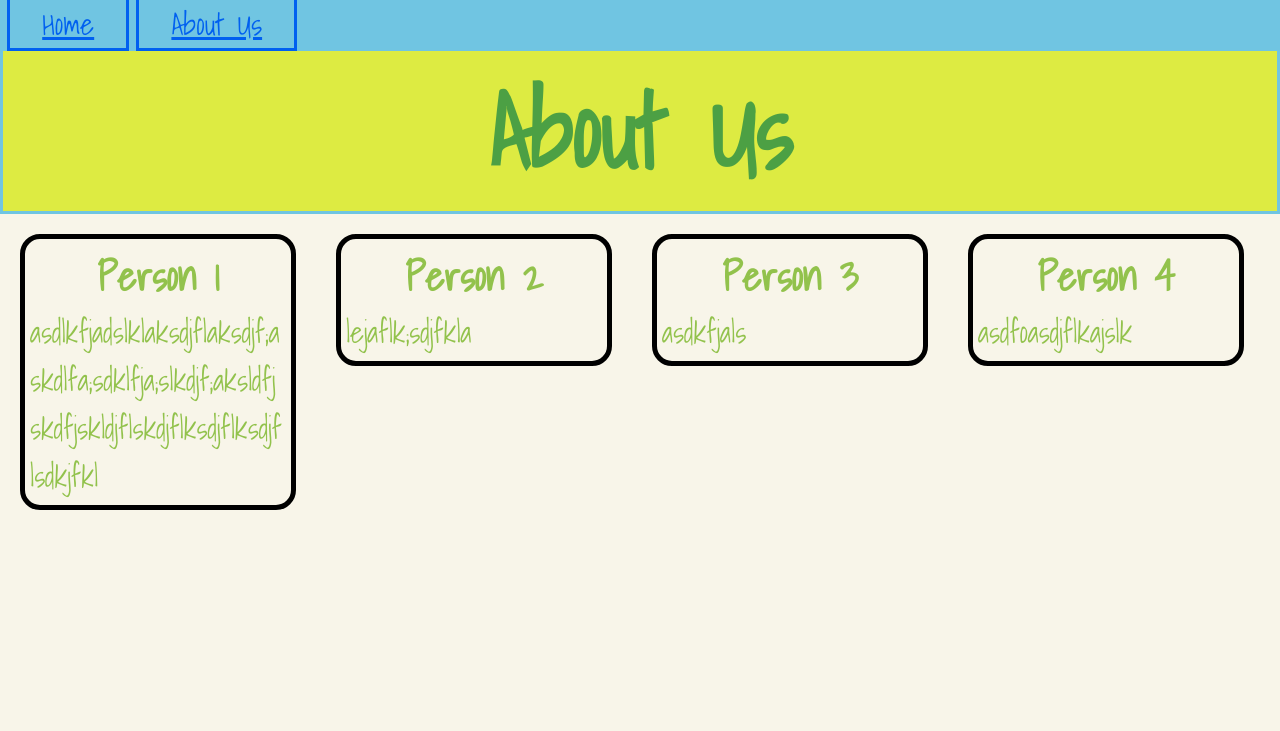
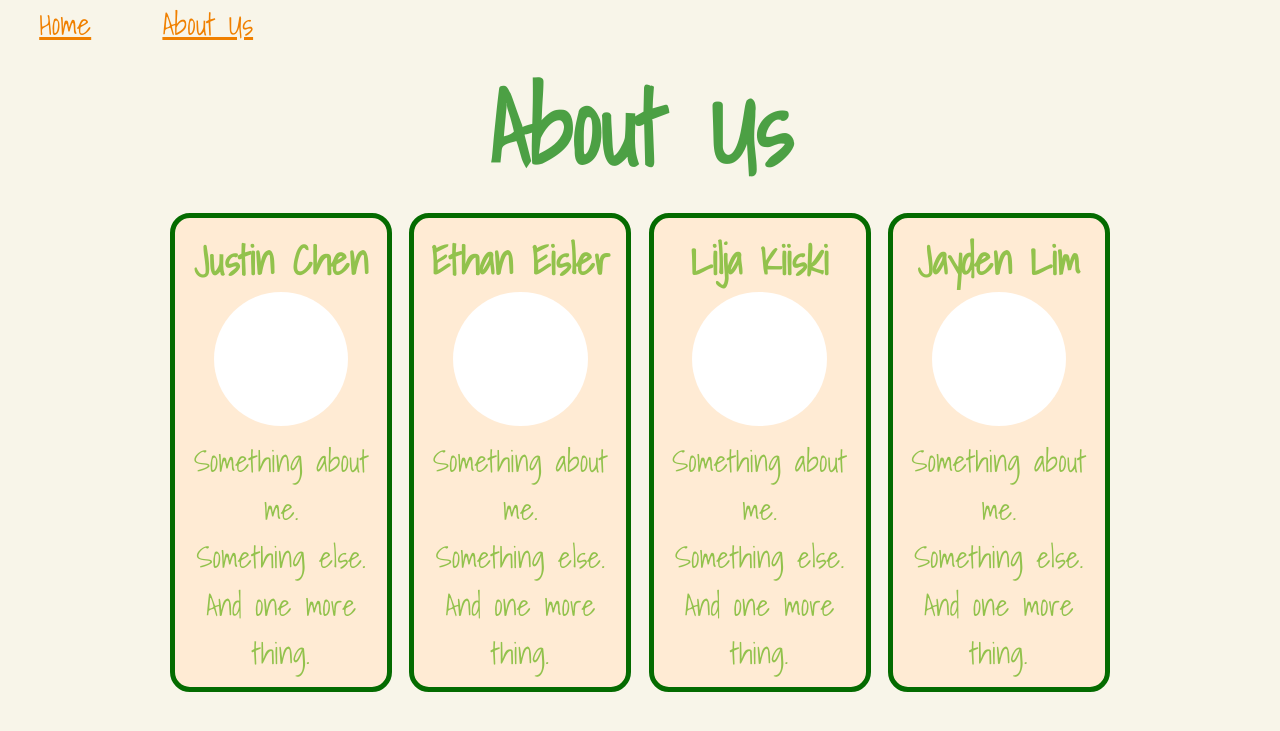
Before and after one commit to LiljaKiiski/nutritionow-website, a Django app: template nutritionapp/templates/about.html in a window 1280 px wide. Shown: the top 731 px of the page. Run offline with Django 4.2, Linux system fonts and the light colour scheme; the template is opened without the code that fills it, so the values that code supplies are empty; some libraries are stand-ins or nearby versions.

Commit message:
progress

```diff
--- a/nutritionapp/static/css/style.css
+++ b/nutritionapp/static/css/style.css
@@ -2,6 +2,8 @@
     font-family: shadows-into-light;
     src: url('ShadowsIntoLight-Regular.ttf');
 }
+
+/* All pages */
 
 html, body, div, h1, h2, h3, h4, h5, h6, p, a, img, ul, li, button{
     margin: 0;
@@ -13,32 +15,44 @@ html, body, div, h1, h2, h3, h4, h5, h6, p, a, img, ul, li, button{
     text-align: center;
 }
 
-.bubble{
-	text-align: left;
-	word-wrap: break-word;
+/* Profiles */
+
+.person{
+    display: block;
+    display: inline-block;
+    min-height: 30vh;
+	width: 15%;
+	height: 40;
+	border-radius: 20px;
+	padding: 10px;
+	font-size: 25px;
+	margin: 5px;
+	position: relative;
+	border: 5px solid rgb(4, 107, 0);
 }
 
-.person{
-	width: 20%;
-	height: auto;
-	float: left;
-	border-radius:20px;
-	margin: 20px;
-	font-size: 30px;
-	padding: 5px;
-	position: relative;
-	border: 5px solid black;
+.person, .person h1, .person .bubble {
+    background:rgb(255, 235, 212)
 }
 
 .person h1{
 	font-size: 40px;
 }
 
+.person .profile-pic {
+    width: 70%;
+    border-radius: 50%;
+}
+
+.person .bubble {
+	text-align: center;
+	word-wrap: break-word;
+    font-size: 30px;
+}
+
 .page{
-    background-color: rgb(112, 197, 226);
-    border: 3px solid rgb(0, 96, 240);
     font-size: 30px;
-    color:rgb(0, 96, 240);
+    color:rgb(240, 128, 0);
     padding-left:2.5%;
     padding-right: 2.5%;
 	margin-bottom: 1%;
@@ -46,32 +60,22 @@ html, body, div, h1, h2, h3, h4, h5, h6, p, a, img, ul, li, button{
 }
 
 #navBar{
-    background-color:rgb(112, 197, 226);
     text-align: left;
 }
 
 #input{
-    width:max-content;
-}
-
-#top{
-    border: 3px solid rgb(112, 197, 226);
+    width: max-content;
 }
 
 #top p{
     color: #4ca044;
     font-size: 20px;
-    background-color: #ddeb42;
 }
 
 #top h1 {
     color: #4ca044;
     font-size: 100px;
-    background-color: #ddeb42;
-
 }
-
-
 
 h2 {
     padding: 20px;
--- a/nutritionapp/templates/about.html
+++ b/nutritionapp/templates/about.html
@@ -14,28 +14,41 @@
         <div id = "top">
             <h1>About Us</h1>
         </div>
+
         <div class = person>
-                <h1>Person 1</h1>
+            <h1>Justin Chen</h1>
+            <img class="profile-pic" src="images/empty_profile.png">
             <p class = "bubble">
-                    asdlkfjadslklaksdjflaksdjf;askdlfa;sdklfja;slkdjf;aksldfjskdfjskldjflskdjflksdjflksdjflsdkjfkl
+                Something about me. <br>
+                Something else. <br>
+                And one more thing.
             </p>
         </div>
         <div class = person>
-                <h1>Person 2</h1>
+            <h1>Ethan Eisler</h1>
+            <img class="profile-pic" src="images/empty_profile.png">
             <p class = "bubble">
-                    lejaflk;sdjfkla
+                Something about me. <br>
+                Something else. <br>
+                And one more thing.
             </p>
         </div>
         <div class = person>
-                <h1>Person 3</h1>
+            <h1>Lilja Kiiski</h1>
+            <img class="profile-pic" src="images/empty_profile.png">
             <p class = "bubble">
-                    asdkfjals
+                Something about me. <br>
+                Something else. <br>
+                And one more thing.
             </p>
         </div>
         <div class = person>
-                <h1>Person 4</h1>
+            <h1>Jayden Lim</h1>
+            <img class="profile-pic" src="images/empty_profile.png">
             <p class = "bubble">
-                    asdfoasdjflkajslk
+                Something about me. <br>
+                Something else. <br>
+                And one more thing.
             </p>
         </div>
     </body>
```
Also changed, not shown: nutritionapp/templates/images/empty_profile.png (added), nutritionapp/templates/images/extra1.png (renamed from images/extra1.png), nutritionapp/templates/images/extra2.png (renamed from images/extra2.png), nutritionapp/templates/images/extra3.png (renamed from images/extra3.png), nutritionapp/templates/images/logo_multi_color.png (renamed from images/logo_multi_color.png), nutritionapp/templates/images/logo_single_color.png (renamed from images/logo_single_color.png). Lines whose indentation alone changed are shown as unchanged.
